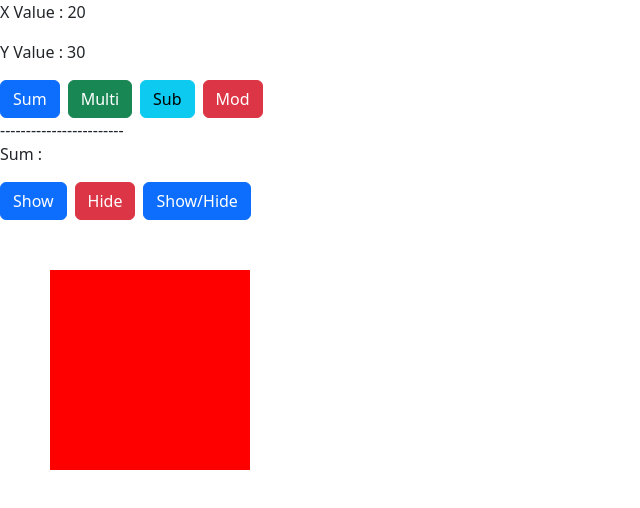
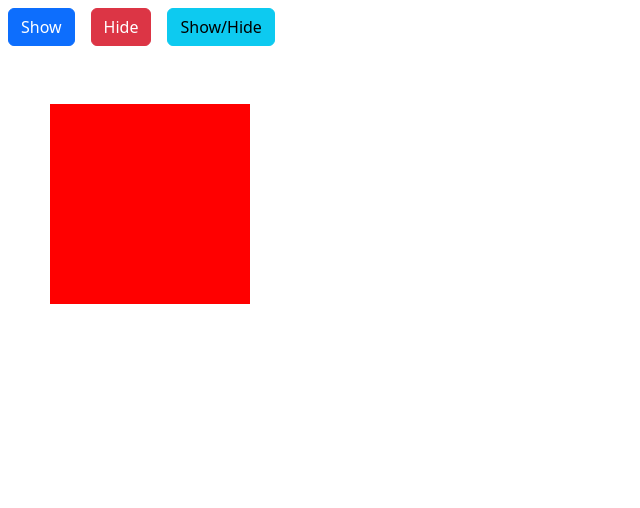
Before and after one commit to mynameiseswar/demo-app, an Angular app: page / in a window 1280 px wide. Shown: the top 508 px of the page, without its empty margins (0-640 px from the left). Built offline with nearby package versions, Linux system fonts and the light colour scheme.

Commit message:
Input And Out Examples

```diff
--- a/src/app/app-button/app-button.component.html
+++ b/src/app/app-button/app-button.component.html
@@ -1,3 +1,3 @@
 
 
-<button class="btn btn-primary"> Create </button>
+<button class="btn {{className}} m-2" (click)="onClick()"> {{buttonTitle}}  </button>
--- a/src/app/app-button/app-button.component.ts
+++ b/src/app/app-button/app-button.component.ts
@@ -1,4 +1,4 @@
-import { Component } from '@angular/core';
+import { Component, EventEmitter, Input, Output } from '@angular/core';
 
 @Component({
   selector: 'app-button',
@@ -7,4 +7,20 @@ import { Component } from '@angular/core';
 })
 export class AppButtonComponent {
 
+  buttonClassName: string |undefined;
+
+  @Input() buttonTitle: string | undefined;
+
+  // @Input() buttonClassName: string | undefined;
+
+  @Input('buttonClassName') className: string | undefined;
+
+  @Output() onButtonClick: EventEmitter<string> = new EventEmitter();
+
+
+  onClick(){
+    console.log("Button Click");
+    this.onButtonClick.emit(this.buttonTitle);
+  }
+
 }
--- a/src/app/app.component.html
+++ b/src/app/app.component.html
@@ -4,23 +4,20 @@
     <app-footer></app-footer>
 </section>  -->
 
+<!-- {{studentList | json}} -->
+
+<!-- <p> Studnet Name Is: {{studentList[0].name}} </p>
+<p> Studnet Name Is: {{studentList[1].name}} </p>
+<p> Studnet Name Is: {{studentList[2].name}} </p>
+<p> Studnet Name Is: {{studentList[3].name}} </p>
+<p> Studnet Name Is: {{studentList[4].name}} </p> -->
+<!--
+<p *ngFor="let student of studentList"> Student Name is : {{student.name}} </p> -->
+
+<app-button [buttonTitle]="'Show'" (onButtonClick)="onButtonAction($event)" [buttonClassName]="'btn-primary'"></app-button>
+<app-button [buttonTitle]="'Hide'" (onButtonClick)="onButtonAction($event)" [buttonClassName]="'btn-danger'"></app-button>
+<app-button [buttonTitle]="'Show/Hide'" (onButtonClick)="onButtonAction($event)" [buttonClassName]="'btn-info'"></app-button>
 
 
-<p> X Value : {{x}}</p>
-<p> Y Value : {{y}}</p>
 
-<button type="button" class="btn btn-primary" (click)="sum()"> Sum </button>
-<button type="button" class="btn btn-success ms-2" (click)="multi()"> Multi </button>
-<button type="button" class="btn btn-info ms-2" (click)="sub()"> Sub </button>
-<button type="button" class="btn btn-danger ms-2" (click)="mod()"> Mod </button>
-<br/>
-------------------------
-<p> Sum : {{c}}</p>
-
-<button type="button" class="btn btn-primary" (click)="showBox()"> Show</button>
-<button type="btton" class="btn btn-danger ms-2" (click)="hideBox()"> Hide </button>
-
-<button type="button" class="btn btn-primary ms-2" (click)="updateBoxStatus()"> Show/Hide</button>
-
-
-<div class="box" id="box1" *ngIf="boxStatus"></div>
+<section class="box" *ngIf="boxStatus"></section>
--- a/src/app/app.component.ts
+++ b/src/app/app.component.ts
@@ -18,74 +18,88 @@ export interface StudentObject{
 })
 export class AppComponent {
 
+  boxStatus: boolean = true;
 
-Student1: Array<Student> = [
-  {
-    name: 'Raju',
-    age: 20,
-    address: 'Hyd'
-  },
-  {
-    name: 'Siva',
-    age: 24,
-    address:'Vizag'
+  onButtonAction(event: string){
+    console.log(event);
 
+    if(event.toLocaleLowerCase() == 'show'){
+        this.boxStatus = true;
+    }else if(event.toLocaleLowerCase() == 'hide'){
+      this.boxStatus = false;
+    }else if(event.toLocaleLowerCase() == 'show/hide'){
+      this.boxStatus = !this.boxStatus;
+    }
   }
-]
+
+
+  // showButton="Show";
+
+  // String
+  // number
+  // Boolean
+  // Array
+  // Object -
+  // Custome Data type
+
+    studentList: Array<any> = [
+      {
+        name:'Raju'
+      },
+      {
+        name:'Siva'
+      },
+      {
+        name:'Anil'
+      },
+      {
+        name:'Phani'
+      },
+      {
+        name:'Venkat'
+      },
+      {
+        name:'Raju'
+      },
+      {
+        name:'Siva'
+      },
+      {
+        name:'Anil'
+      },
+      {
+        name:'Phani'
+      },
+      {
+        name:'Venkat'
+      },
+      {
+        name:'Raju'
+      },
+      {
+        name:'Siva'
+      },
+      {
+        name:'Anil'
+      },
+      {
+        name:'Phani'
+      },
+      {
+        name:'Venkat'
+      },
+    ]
+
+
+    constructor(){
+      /* for(
+        let i=0;i< this.studentList.length;i++
+      ){
+        console.log(this.studentList[i].name)
+      } */
+    }
 
 
 
 
-studnet: Student | undefined;
-
-x = 20;
-y = 30;
-
-c: number | undefined;
-
-
-boxStatus: boolean = true;
-
-constructor(){
-
 }
-
-sum(){
-  console.log("Sum Calculation init")
-  this.c = this.x + this.y;
-}
-
-multi(){
-this.c = this.x * this.y;
-}
-
-sub(){
-  this.c = this.x - this.y;
-}
-mod(){
-  this.c = this.x % this.y;
-}
-
-showBox(){
-  this.boxStatus = true;
-}
-hideBox(){
-  this.boxStatus = false;
-}
-
-updateBoxStatus(){
-  console.log(this.boxStatus);
-  // this.boxStatus = false;
-  // if(this.boxStatus === true){
-  //   this.boxStatus = false;
-  // }else{
-  //   this.boxStatus = true;
-  // }
-
-  this.boxStatus = this.boxStatus == true ? false : true;
-
-  //this.boxStatus = !this.boxStatus;
-}
-
-
-}
```
